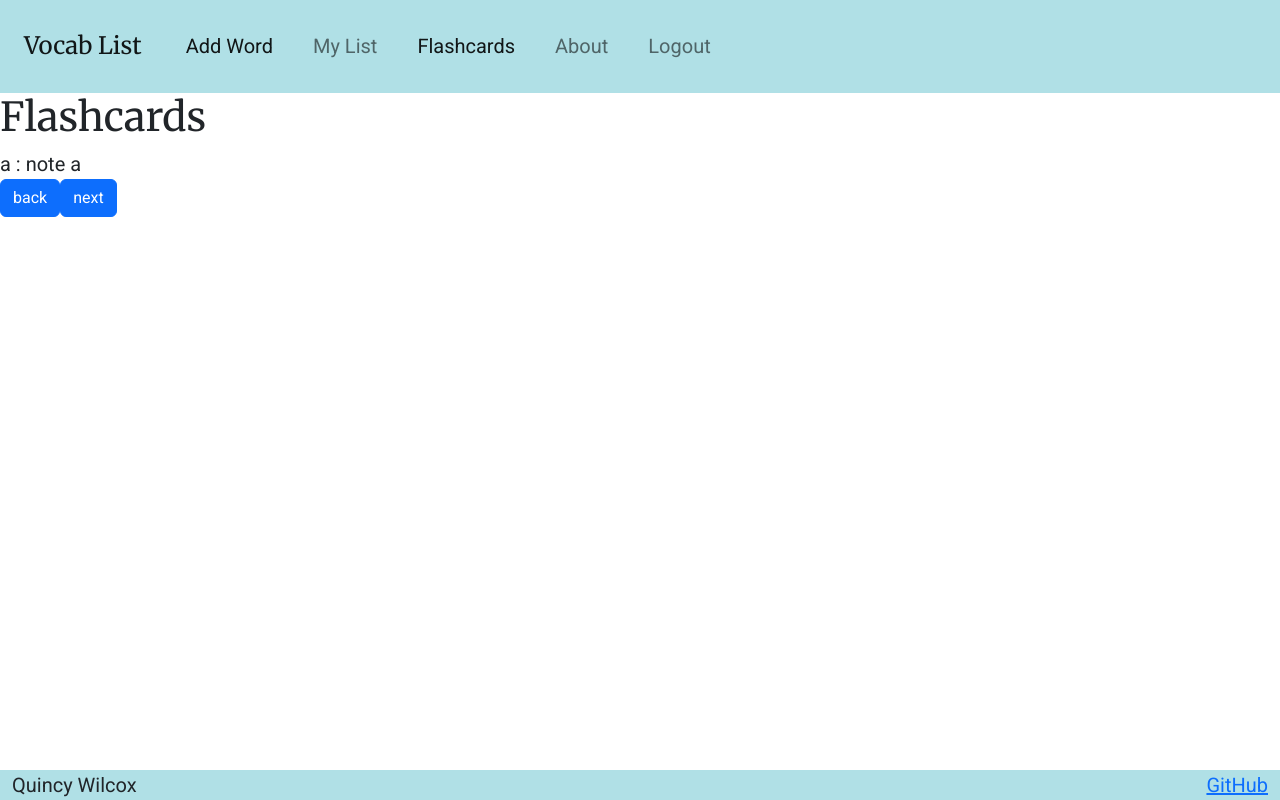
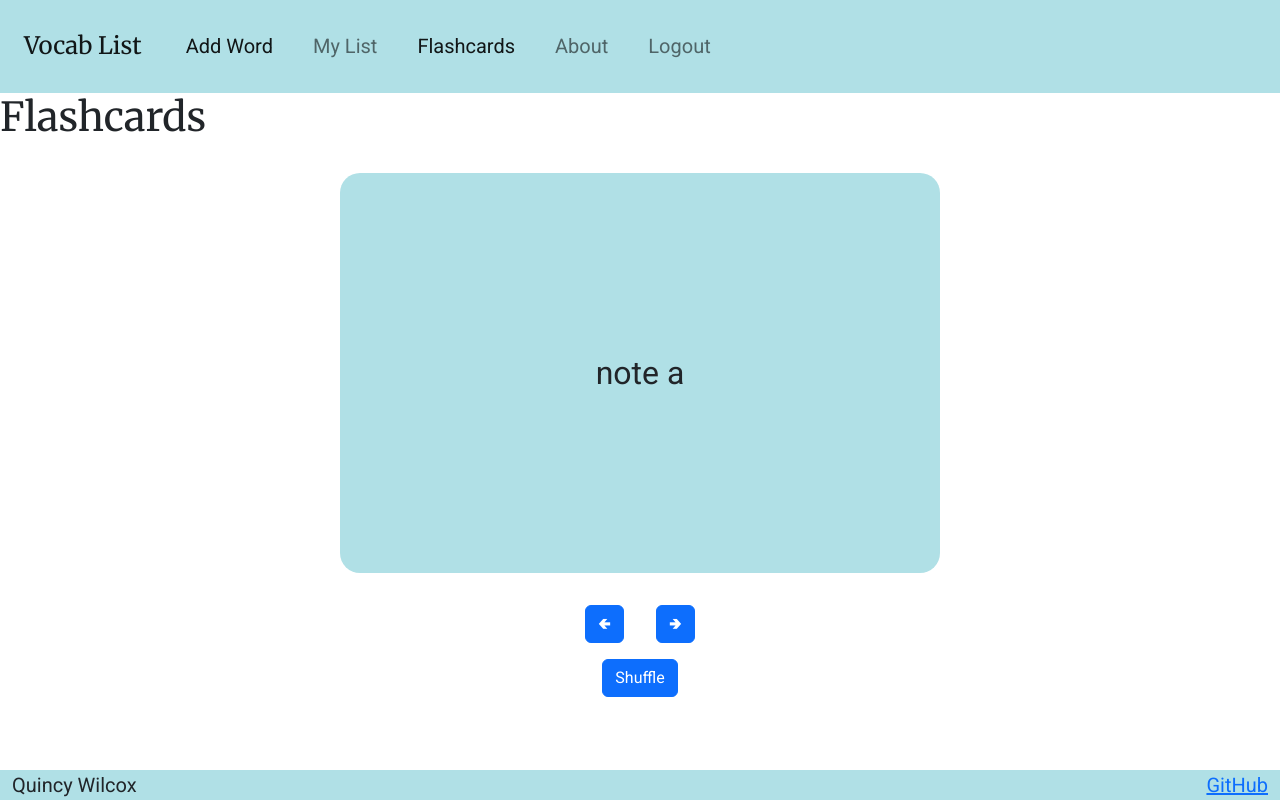
Before and after one commit to qwilc/vocab-list-app, a React (Create React App) app: page /flashcards in a window 1280 px wide. Built offline with nearby package versions, Linux system fonts and the light colour scheme.

Commit message:
Set up functioning flashcards

```diff
--- a/package.json
+++ b/package.json
@@ -6,6 +6,7 @@
     "bcrypt": "^5.1.1",
     "bootstrap": "^5.2.3",
     "cookie-parser": "^1.4.6",
+    "lodash": "^4.17.21",
     "mongodb": "^6.8.0",
     "react": "^18.2.0",
     "react-bootstrap": "^2.7.4",
--- /dev/null
+++ b/src/flashcards/Flashcard.jsx
@@ -0,0 +1,25 @@
+
+function Flashcard({ text, onClick }) {
+	const cardStyle = {
+		display: "flex",
+		justifyContent: "center",
+		alignItems: "center",
+		fontSize: "xx-large", // TODO: resize based on amount of text
+		margin: "2rem auto",
+		height: "50vh",
+		width: "75vh",
+		backgroundColor: "var(--block-color)",
+		cursor: "pointer",
+		borderRadius: "20px"
+	}
+
+	return (
+		<div style={cardStyle} onClick={onClick}>
+			<div>
+				{text}
+			</div>
+		</div>
+	)
+}
+
+export default Flashcard
--- a/src/flashcards/Flashcards.jsx
+++ b/src/flashcards/Flashcards.jsx
@@ -1,23 +1,43 @@
 import { useState } from "react"
 import MyButton from "../sharedComponents/MyButton";
+import Flashcard from "./Flashcard";
+
+const _ = require("lodash");
 
 function Flashcards({ words }) {
+	const [shuffledWords, setShuffledWords] = useState(words);
 	const [currWordIdx, setCurrWordIdx] = useState(0);
+	const [showWord, setShowWord] = useState(false);
+	const currText = showWord ? shuffledWords[currWordIdx].word : shuffledWords[currWordIdx].notes;
+
+	const shuffleWords = () => {
+		setShuffledWords(_.shuffle(words));
+	}
 
 	const incrementWord = () => {
-		setCurrWordIdx((currWordIdx + 1) % words.length)
+		setShowWord(false);
+		setCurrWordIdx((currWordIdx + 1) % words.length);
 	}
 
 	const decrementWord = () => {
-		setCurrWordIdx((currWordIdx - 1) % words.length)
+		setShowWord(false);
+		setCurrWordIdx((words.length + (currWordIdx - 1)) % words.length);
 	}
 
 	return (
 		<>
 			<h1>Flashcards</h1>
-			<div>{words[currWordIdx].word} : {words[currWordIdx].notes}</div>
-			<MyButton onClick={decrementWord}>back</MyButton>
-			<MyButton onClick={incrementWord}>next</MyButton>
+			<Flashcard text={currText} onClick={() => setShowWord(!showWord)} />
+			<div style={{ display: "flex", alignItems: "center", flexDirection: "column" }}>
+				<div>
+					<MyButton onClick={decrementWord}>🢀</MyButton>
+					<MyButton onClick={incrementWord}>🢂</MyButton>
+				</div>
+				<div>
+					<MyButton onClick={shuffleWords}>Shuffle</MyButton>
+				</div>
+			</div>
+
 		</>
 	)
 }
--- a/src/sharedComponents/MyButton.jsx
+++ b/src/sharedComponents/MyButton.jsx
@@ -2,13 +2,12 @@ import { Button } from "react-bootstrap"
 
 function MyButton({ children, type, variant, isInline=true, onClick }) {
 	const buttonStyle = {
-		display: isInline ? "inline" : "block"
+		display: isInline ? "inline" : "block",
 	}
 
-	// TODO: mr-3 not working?
 
 	return (
-		<Button className="mb-3 mr-3" style={ buttonStyle } type={type} variant={variant} onClick={onClick}>{children}</Button>
+		<Button className="mb-3 mx-3" style={ buttonStyle } type={type} variant={variant} onClick={onClick}>{children}</Button>
 	)
 }
 
```
Also changed, not shown: 1 other file (tests, documents, lock files or other folders).
